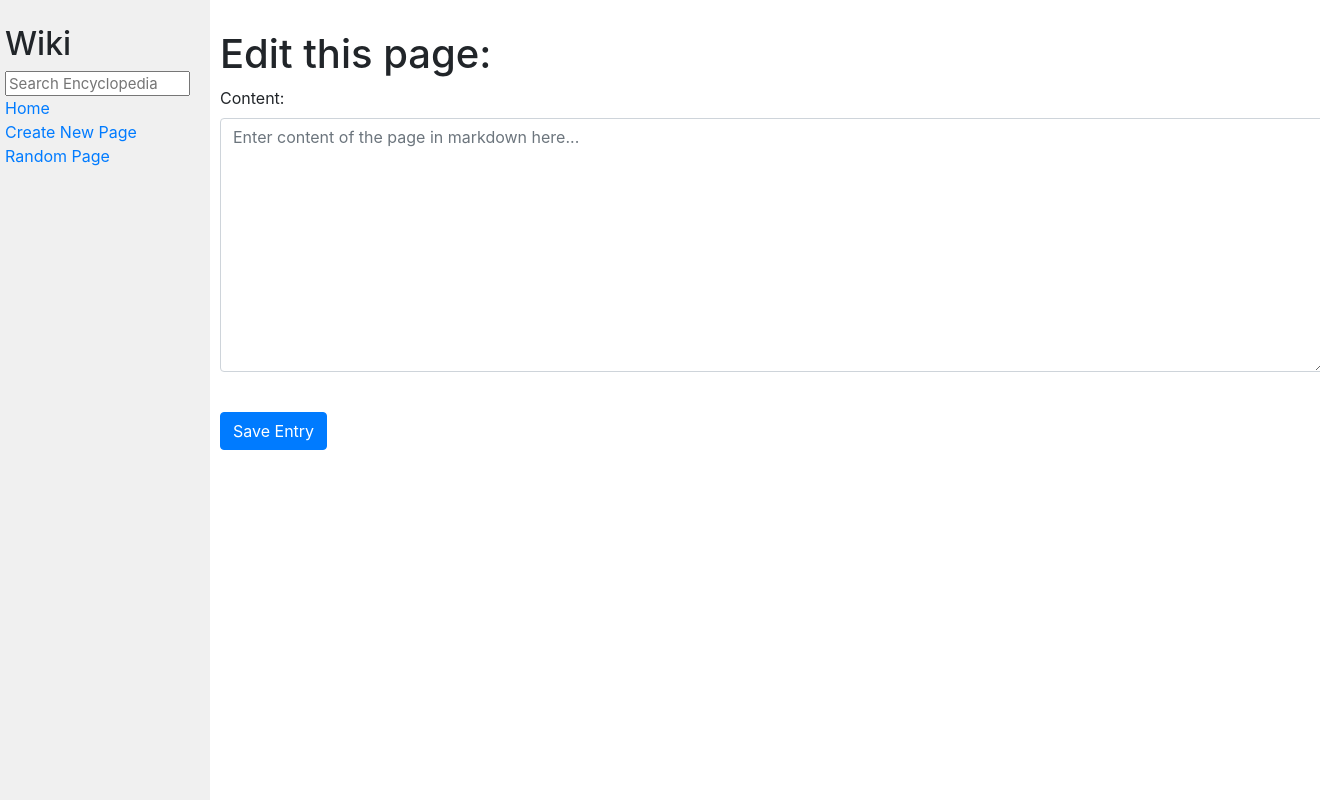
After one commit to shreyas-xo/CS50W_Wiki, a Django app: page /edit/1 in a window 1320 px wide; the page is wider, and only the part inside the window is pictured. The commit adds this page. Run offline with Django 3.2, Linux system fonts and the light colour scheme; some libraries are stand-ins or nearby versions.

Commit message:
Added the edit page functionality. Project completed!

```diff
--- /dev/null
+++ b/wiki/encyclopedia/templates/encyclopedia/edit.html
@@ -0,0 +1,24 @@
+{%extends "encyclopedia/layout.html"%}
+{% block title %}
+    Edit {{title}}
+{% endblock %}
+<br>
+{% block body %}
+<h1>Edit this page:</h1>
+{%if message%}
+<div class="alert alert-danger" role="alert">
+{{message}}
+</div>
+{%endif%}
+
+<form method="POST">
+    {%csrf_token%}
+
+    <div class="form-outline mb-4">
+        <label class="form-label" for="content">Content:</label>
+        <textarea class="form-control" name="content" id="content" rows="10" placeholder="Enter content of the page in markdown here...">{%if content%} {{content}}{%endif%}</textarea>
+
+    </div>
+    <button type="submit" value="Save" class="btn btn-primary my-3">Save Entry</button>
+</form>
+{% endblock %}
--- a/wiki/encyclopedia/templates/encyclopedia/entry.html
+++ b/wiki/encyclopedia/templates/encyclopedia/entry.html
@@ -5,6 +5,6 @@
 
 {% block body %}
 
-
-            {{content | safe}}
+    <a href="{% url 'edit' title %}">Edit this page</a>
+    {{content | safe}}
 {% endblock %}
--- a/wiki/encyclopedia/urls.py
+++ b/wiki/encyclopedia/urls.py
@@ -8,4 +8,5 @@ urlpatterns = [
     path("search", views.search, name="search"),
     path("random", views.random, name="random"),
     path("new", views.new, name="new"),
+    path("edit/<title>", views.edit, name="edit")
 ]
--- a/wiki/encyclopedia/views.py
+++ b/wiki/encyclopedia/views.py
@@ -2,6 +2,7 @@ from django.shortcuts import redirect, render
 from markdown import markdown
 from random import randint
 from requests import request
+from responses import POST
 from . import util
 import encyclopedia
 
@@ -42,3 +43,13 @@ def new(request):
         util.save_entry(title,content)
         return redirect("entry",title=title)
     return render(request,"encyclopedia/new.html")
+
+def edit(request,title):
+    content = util.get_entry(title.strip())
+    if request.method == "POST":
+        content = request.POST.get("content").strip()
+        if content == "":
+            return render(request, "encyclopedia/edit.html", {"message": "Invalid input. Fields cannot be left empty!"})
+        util.save_entry(title,content)
+        return redirect("entry", title=title)
+    return render(request, "encyclopedia/edit.html", {'content': content, 'title': title})
```
Also changed, not shown: wiki/entries/CSS.md (line endings or trailing spaces).
